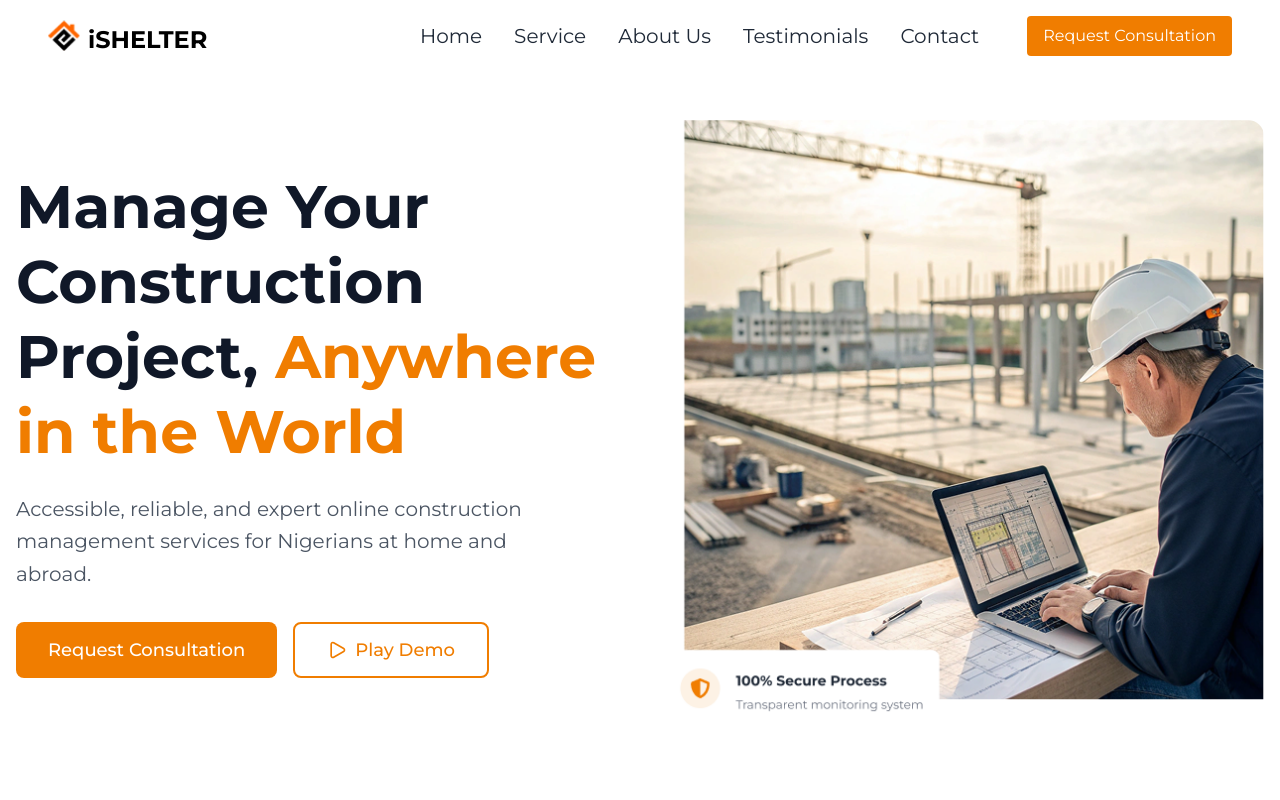
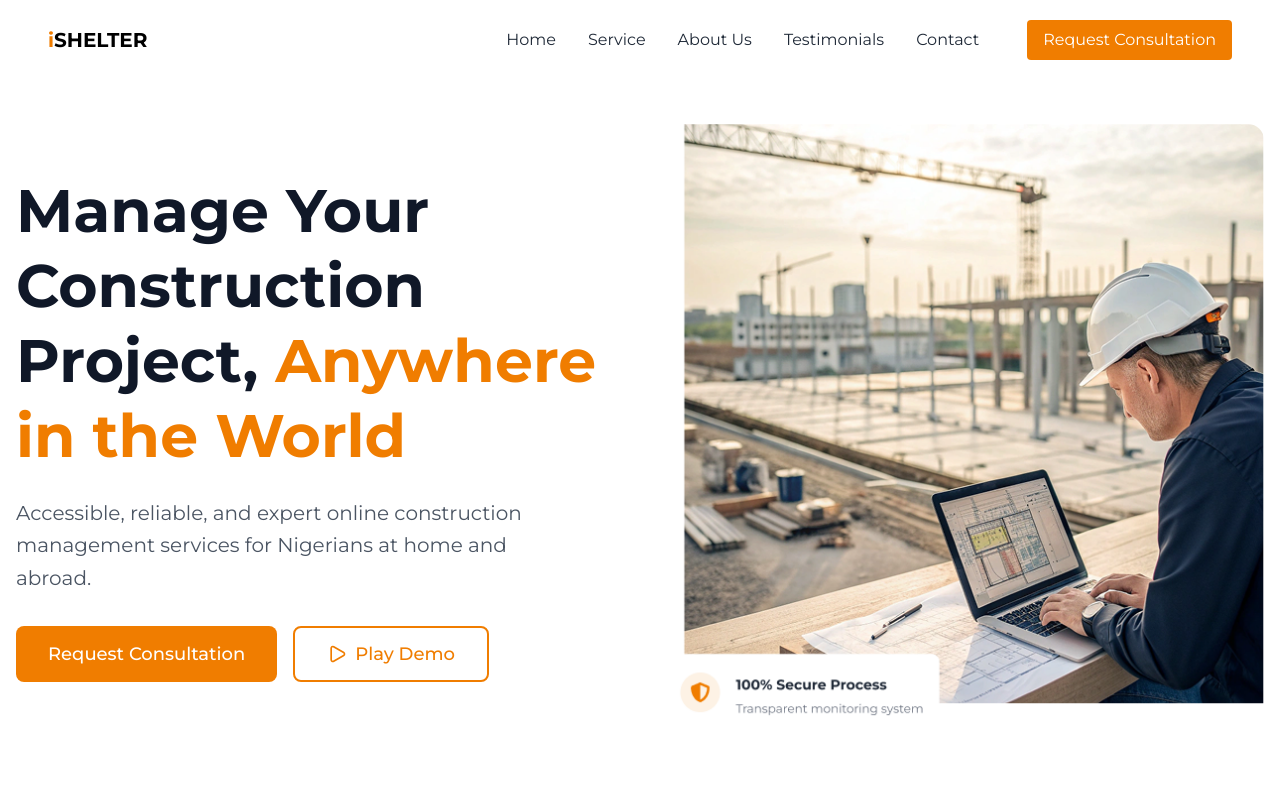
Before and after one commit to Arinze-Obieze/ishelter, a Next.js app: page / in a window 1280 px wide. Shown: the top 800 px of the page. Built offline with nearby package versions, Linux system fonts and the light colour scheme.

Commit message:
fixed the space in whoweserve in small screens

```diff
--- a/components/ConsultationSteps/Step2.jsx
+++ b/components/ConsultationSteps/Step2.jsx
@@ -1,4 +1,4 @@
-import { FaClipboardList } from "react-icons/fa";
+import { FaArrowRight, FaClipboardList } from "react-icons/fa";
 import { HiCheck } from "react-icons/hi";
 
 export default function Step2() {
@@ -32,19 +32,26 @@ export default function Step2() {
 <p className="text-[#6B7280] font-light text-lg"> <span className="font-bold text-3xl text-primary ">$299</span> one-time</p>
 <p className="font-medium text-lg italic">Is my land and idea viable?</p>
 </div>
-<div className="bg-white rounded-xl">
+<div className="bg-white max-w-md rounded-xl p-8">
     <div className="flex place-items-center"><FaClipboardList className="text-primary w-5 h-5 mr-2"/> <p className="font-bold text-lg">What You Get:</p></div>
 
 <div>
 {LandFitFeatures.map((feature,id)=>{
     return(
-        <div key={id}>
-            <div className="flex place-items-center"><HiCheck className="text-primary w-5 h-5 mr-2"/> <p className="font-bold text-lg">{feature}</p></div>
+        <div key={id} className="">
+            <div className="flex place-items-center">
+                <HiCheck className="text-primary w-5 h-5 mr-2"/>
+                <p className="font-light text-base text-text">{feature}</p>
+                </div>
         </div>
     )
 })}
 </div>
 
+<button className="bg-gray-100 flex mx-auto justify-center text-center px-4 py-2 font-bold text-base">
+    <p>Select This Plan</p>
+    <span><FaArrowRight /></span>
+     </button>
 </div>
     </div>
  </div>
--- a/components/CoreServices.jsx
+++ b/components/CoreServices.jsx
@@ -29,7 +29,7 @@ export default function CoreServices() {
     ]
 
     return (
-      <section className="bg-background py-16 px-4">
+      <section className="bg-background md:pt-24 py-20 md:pb-24 px-4">
         <div className="max-w-7xl mx-auto">
           {/* Header */}
           <div className="text-center mb-12">
--- a/components/Header.jsx
+++ b/components/Header.jsx
@@ -10,24 +10,37 @@ const Header = () => {
     setIsMenuOpen(!isMenuOpen)
   }
 
+  const navLinks = [
+    { name: "Home", href: "/" },
+    { name: "Service", href: "#" },
+    { name: "About Us", href: "#" },
+    { name: "Testimonials", href: "#" },
+    { name: "Contact", href: "#" }
+    ];
+
   return (
     <>
-      <div className='flex justify-between md:mx-12 mx-4 mt-4'>
+      <div className='flex justify-between md:mt-5 md:mx-12 mx-4 mt-4'>
         {/* logo with text  */}
-        <div className='flex place-items-center space-x-2 '>
-          <img src='/logo.svg' alt='logo' className='md:w-8 md:h-8 w-4 h-4'/>
-          <h1 className='md:text-2xl text-lg font-bold md:mt-2'>iSHELTER</h1>
+        <div className='flex place-items-center '>
+          {/* <img src='/logo.svg' alt='logo' className='md:w-8 md:h-8 w-4 h-4'/> */}
+          <span className="text-primary font-bold text-xl">i</span>
+          <span className="text-black font-bold text-xl">SHELTER</span>
         </div>
 
         {/* Desktop navigation - hidden on mobile */}
         <div className=' place-items-center space-x-12 md:flex hidden'>
           <nav className='space-x-8'>
-            <a href='/' className='text-xl text-secondary hover:text-primary'>Home</a>
-            <a href='#' className='text-xl text-secondary hover:text-primary'>Service</a>
-            <a href='#' className='text-xl text-secondary hover:text-primary'>About Us</a>
-            <a href='#' className='text-xl text-secondary hover:text-primary'>Testimonials</a>
-            <a href='#' className='text-xl text-secondary hover:text-primary'>Contact</a>
-          </nav>
+          {navLinks.map((link, index) => (
+          <a
+            key={index}
+            href={link.href}
+            className='text-base text-secondary hover:text-primary'
+          >
+            {link.name}
+          </a>
+        ))}
+      </nav>
           <button className='bg-primary cursor-pointer text-white py-2 px-4 rounded'>Request Consultation</button>
         </div>
 
--- a/components/WhoWeServe.jsx
+++ b/components/WhoWeServe.jsx
@@ -40,7 +40,7 @@ const clients = [
 
 export default function WhoWeServe() {
   return (
-    <section className="bg-gray-100 md:py-16 px-6 md:px-12 lg:px-20">
+    <section className="bg-gray-100 md:py-16 py-8 px-6 md:px-12 lg:px-20">
       {/* Heading */}
       <div className="text-center max-w-3xl mx-auto mb-12">
         <h2 className="text-3xl md:text-4xl font-bold text-text mb-4">
--- a/components/WhyChoose.jsx
+++ b/components/WhyChoose.jsx
@@ -3,7 +3,7 @@ import { MdMonitor } from "react-icons/md";
 
 export default function Why() {
   return (
-    <section className="bg-white pb-16 px-6 ">
+    <section className="bg-white pb-16 md:pb-20 md:pt-24 px-6 ">
       {/* Heading */}
       <div className="text-center max-w-3xl mx-auto mb-12">
         <h2 className="text-3xl md:text-4xl font-bold text-gray-900 mb-4">
```
